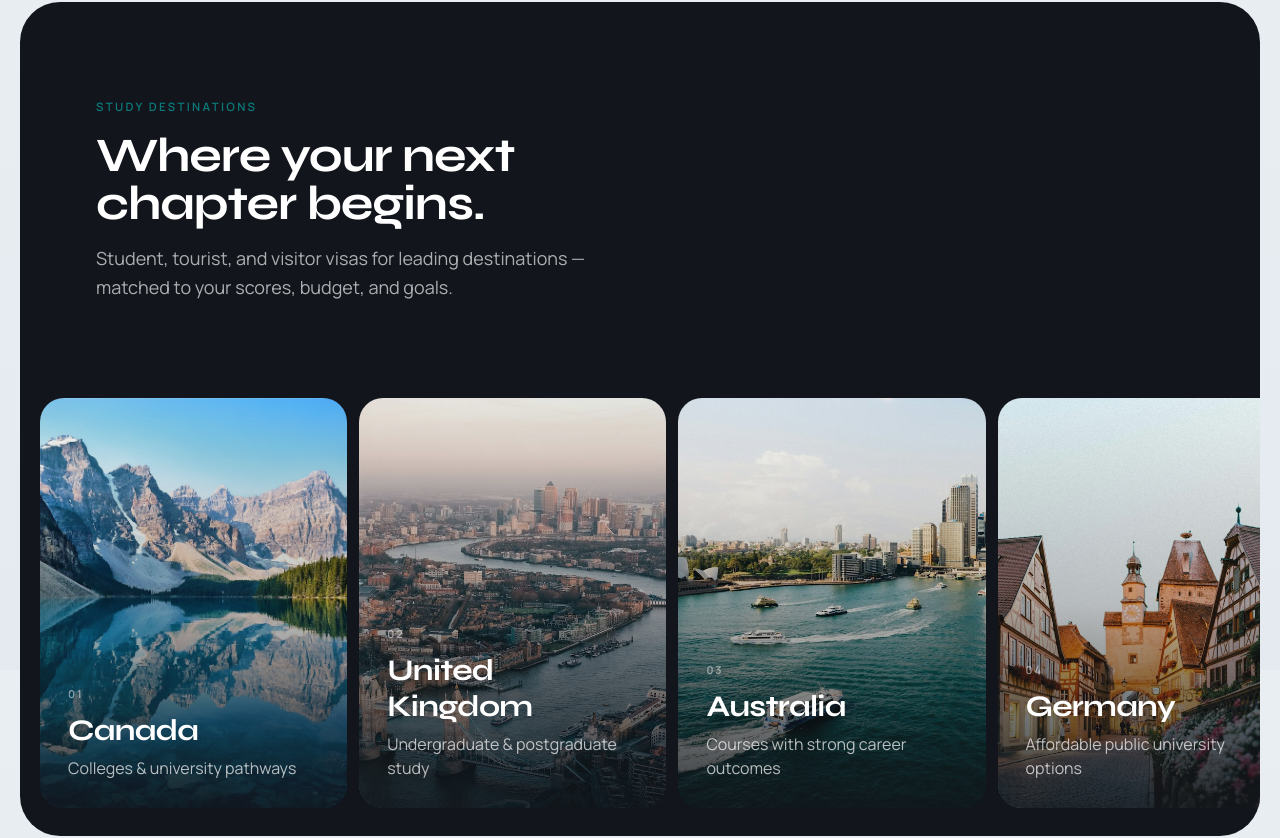
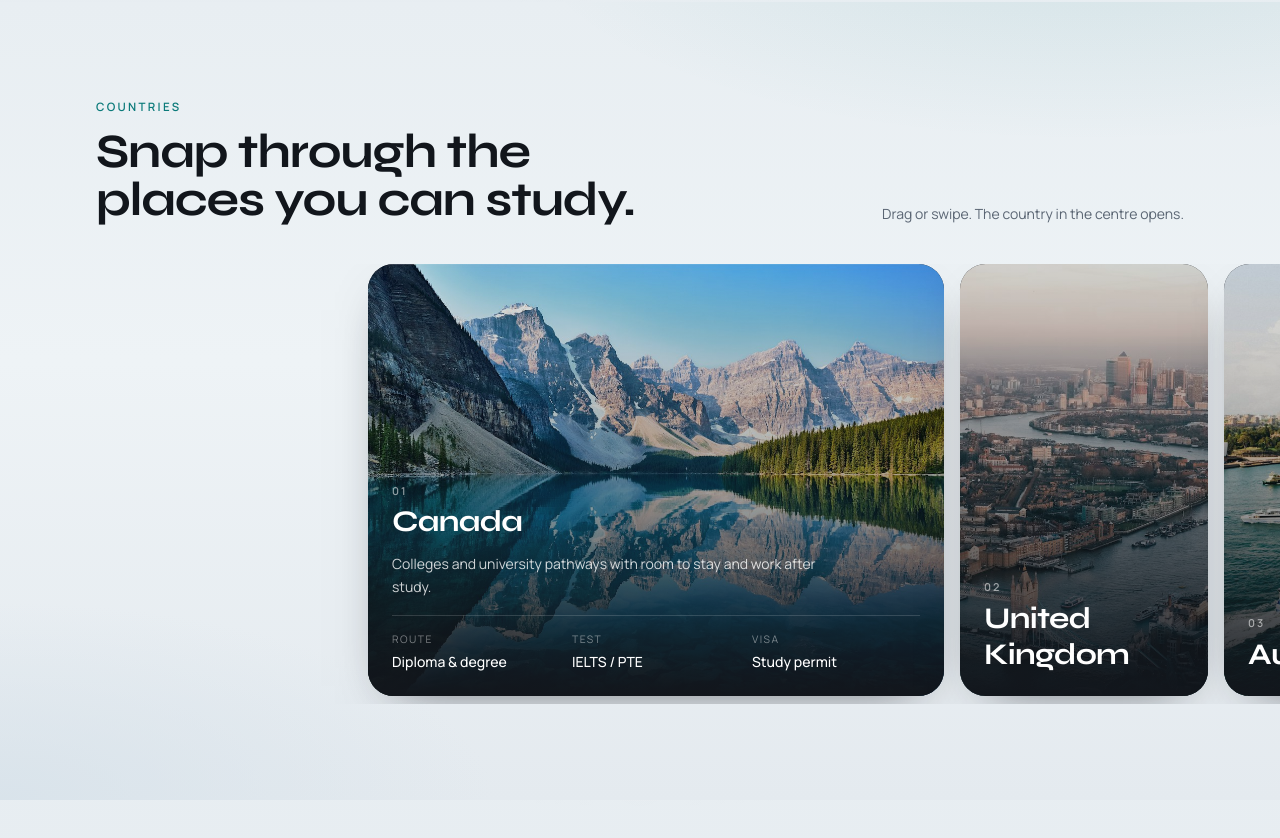
Before and after one commit to Abhi97shek/Sachman-Overseas-Website, a Next.js app: page / in a window 1280 px wide. Shown: the part 1730-2568 px from the top of the page. Built offline with nearby package versions, Linux system fonts and the light colour scheme.

Commit message:
Add sideways snap carousel for study countries
Cards scroll horizontally with CSS scroll snap and expand the centred
country, matching the AtoBeach gesture carousel.

Co-authored-by: abhi.kumar736 <abhi.kumar736@gmail.com>

```diff
--- a/src/app/globals.css
+++ b/src/app/globals.css
@@ -195,6 +195,84 @@
   }
 }
 
+.country-scroller {
+  scroll-snap-type: x mandatory;
+  scroll-padding-inline: max(1.25rem, calc(50% - 17rem));
+  padding-inline: max(1.25rem, calc(50% - 7.75rem));
+  scrollbar-width: none;
+  cursor: grab;
+  -webkit-overflow-scrolling: touch;
+}
+
+.country-scroller::-webkit-scrollbar {
+  display: none;
+}
+
+.country-scroller.is-dragging {
+  cursor: grabbing;
+  scroll-snap-type: none;
+  scroll-behavior: auto;
+}
+
+.country-snap {
+  container-type: scroll-state;
+  scroll-snap-align: center;
+  scroll-snap-stop: always;
+  flex: 0 0 auto;
+}
+
+.country-card {
+  width: 15.5rem;
+  height: 27rem;
+  transition:
+    width 0.55s cubic-bezier(0.22, 1, 0.36, 1),
+    transform 0.55s cubic-bezier(0.22, 1, 0.36, 1);
+}
+
+.country-meta {
+  max-height: 0;
+  opacity: 0;
+  overflow: hidden;
+  transform: translateY(0.6rem);
+  transition:
+    max-height 0.5s cubic-bezier(0.22, 1, 0.36, 1),
+    opacity 0.4s ease,
+    transform 0.5s cubic-bezier(0.22, 1, 0.36, 1),
+    margin-top 0.45s ease;
+}
+
+.country-snap.is-snapped .country-card {
+  width: min(36rem, 82vw);
+}
+
+.country-snap.is-snapped .country-meta {
+  max-height: 9rem;
+  opacity: 1;
+  margin-top: 0.9rem;
+  transform: none;
+}
+
+@supports (container-type: scroll-state) {
+  @container scroll-state(snapped: inline) {
+    .country-card {
+      width: min(36rem, 82vw);
+    }
+    .country-meta {
+      max-height: 9rem;
+      opacity: 1;
+      margin-top: 0.9rem;
+      transform: none;
+    }
+  }
+}
+
+@media (prefers-reduced-motion: reduce) {
+  .country-card,
+  .country-meta {
+    transition: none;
+  }
+}
+
 .bg-skywash {
   background:
     radial-gradient(ellipse 90% 55% at 85% -10%, rgba(11, 122, 122, 0.1), transparent 50%),
--- a/src/components/destinations.tsx
+++ b/src/components/destinations.tsx
@@ -1,90 +1,220 @@
+"use client";
+
 import Image from "next/image";
+import { useEffect, useRef } from "react";
 
 const destinations = [
   {
     name: "Canada",
-    focus: "Colleges & university pathways",
     image: "/images/canada.jpg",
+    focus: "Colleges and university pathways with room to stay and work after study.",
+    facts: [
+      { label: "Route", value: "Diploma & degree" },
+      { label: "Test", value: "IELTS / PTE" },
+      { label: "Visa", value: "Study permit" },
+    ],
   },
   {
     name: "United Kingdom",
-    focus: "Undergraduate & postgraduate study",
     image: "/images/uk.jpg",
+    focus: "Undergraduate and postgraduate study at universities across the UK.",
+    facts: [
+      { label: "Route", value: "UG & PG" },
+      { label: "Test", value: "IELTS / PTE" },
+      { label: "Visa", value: "Student visa" },
+    ],
   },
   {
     name: "Australia",
-    focus: "Courses with strong career outcomes",
     image: "/images/australia.jpg",
+    focus: "Courses built around strong career outcomes and post-study options.",
+    facts: [
+      { label: "Route", value: "VET & degrees" },
+      { label: "Test", value: "IELTS / PTE" },
+      { label: "Visa", value: "Subclass 500" },
+    ],
   },
   {
     name: "Germany",
-    focus: "Affordable public university options",
     image: "/images/germany.jpg",
+    focus: "Public universities with low tuition and clear academic pathways.",
+    facts: [
+      { label: "Route", value: "Public unis" },
+      { label: "Test", value: "IELTS / German" },
+      { label: "Visa", value: "Student visa" },
+    ],
   },
   {
     name: "New Zealand",
-    focus: "Quality education in a safe setting",
     image: "/images/nz.jpg",
+    focus: "Quality education in a safe setting, with practical course options.",
+    facts: [
+      { label: "Route", value: "Diplomas & degrees" },
+      { label: "Test", value: "IELTS / PTE" },
+      { label: "Visa", value: "Fee-paying student" },
+    ],
   },
   {
     name: "United States",
-    focus: "Universities across every major city",
     image: "/images/usa.jpg",
+    focus: "Universities across major cities, matched to your scores and budget.",
+    facts: [
+      { label: "Route", value: "UG & PG" },
+      { label: "Test", value: "IELTS / PTE" },
+      { label: "Visa", value: "F-1 student" },
+    ],
   },
 ];
 
 export function Destinations() {
+  const scrollerRef = useRef<HTMLDivElement>(null);
+
+  useEffect(() => {
+    const scroller = scrollerRef.current;
+    if (!scroller) return;
+
+    const cards = () =>
+      [...scroller.querySelectorAll<HTMLElement>("[data-country]")];
+
+    const markSnapped = () => {
+      const box = scroller.getBoundingClientRect();
+      const mid = box.left + box.width / 2;
+      let best: HTMLElement | null = null;
+      let bestDist = Infinity;
+      for (const card of cards()) {
+        const rect = card.getBoundingClientRect();
+        const dist = Math.abs(rect.left + rect.width / 2 - mid);
+        if (dist < bestDist) {
+          best = card;
+          bestDist = dist;
+        }
+      }
+      for (const card of cards()) {
+        card.classList.toggle("is-snapped", card === best);
+      }
+    };
+
+    let frame = 0;
+    const onScroll = () => {
+      cancelAnimationFrame(frame);
+      frame = requestAnimationFrame(markSnapped);
+    };
+
+    let dragging = false;
+    let startX = 0;
+    let startScroll = 0;
+    let moved = false;
+
+    const onPointerDown = (event: PointerEvent) => {
+      if (event.pointerType === "touch" || event.button !== 0) return;
+      dragging = true;
+      moved = false;
+      startX = event.clientX;
+      startScroll = scroller.scrollLeft;
+      scroller.classList.add("is-dragging");
+    };
+
+    const onPointerMove = (event: PointerEvent) => {
+      if (!dragging) return;
+      const delta = event.clientX - startX;
+      if (Math.abs(delta) > 6) moved = true;
+      scroller.scrollLeft = startScroll - delta;
+    };
+
+    const onPointerUp = () => {
+      if (!dragging) return;
+      dragging = false;
+      scroller.classList.remove("is-dragging");
+    };
+
+    const onClickCapture = (event: MouseEvent) => {
+      if (!moved) return;
+      event.preventDefault();
+      event.stopPropagation();
+      moved = false;
+    };
+
+    scroller.addEventListener("scroll", onScroll, { passive: true });
+    scroller.addEventListener("pointerdown", onPointerDown);
+    window.addEventListener("pointermove", onPointerMove);
+    window.addEventListener("pointerup", onPointerUp);
+    scroller.addEventListener("click", onClickCapture, true);
+    markSnapped();
+
+    return () => {
+      cancelAnimationFrame(frame);
+      scroller.removeEventListener("scroll", onScroll);
+      scroller.removeEventListener("pointerdown", onPointerDown);
+      window.removeEventListener("pointermove", onPointerMove);
+      window.removeEventListener("pointerup", onPointerUp);
+      scroller.removeEventListener("click", onClickCapture, true);
+    };
+  }, []);
+
   return (
-    <section id="destinations" className="px-3 pb-6 sm:px-4 md:px-5">
-      <div className="mx-auto overflow-hidden rounded-[1.75rem] bg-ink text-white sm:rounded-[2rem] md:rounded-[2.5rem]">
-        <div className="mx-auto max-w-6xl px-6 py-20 md:px-8 md:py-24">
+    <section id="destinations" className="overflow-hidden bg-skywash py-16 md:py-24">
+      <div className="mx-auto max-w-6xl px-6 md:px-8">
         <p className="text-[0.72rem] font-semibold tracking-[0.2em] text-tide uppercase">
-            Study destinations
+          Countries
         </p>
-          <h2 className="mt-4 max-w-xl font-display text-3xl font-bold tracking-tight sm:text-4xl md:text-5xl">
-            Where your next chapter begins.
+        <div className="mt-3 flex flex-col gap-3 sm:flex-row sm:items-end sm:justify-between">
+          <h2 className="max-w-xl font-display text-3xl font-bold tracking-tight text-ink sm:text-4xl md:text-5xl">
+            Snap through the places you can study.
           </h2>
-          <p className="mt-4 max-w-lg text-base leading-relaxed text-white/65 md:text-lg">
-            Student, tourist, and visitor visas for leading destinations —
-            matched to your scores, budget, and goals.
+          <p className="max-w-xs text-sm text-muted-foreground sm:text-right">
+            Drag or swipe. The country in the centre opens.
           </p>
         </div>
+      </div>
 
-        <div className="relative pb-3 sm:pb-4 lg:pb-5">
       <div
-            className="flex snap-x snap-mandatory gap-3 overflow-x-auto px-3 pb-2 sm:px-4 lg:px-5 [scrollbar-width:thin]"
-            style={{ WebkitOverflowScrolling: "touch" }}
+        ref={scrollerRef}
+        className="country-scroller mt-10 flex gap-4 overflow-x-auto pb-2"
+        aria-label="Study destinations"
       >
-            {destinations.map((place, i) => (
+        {destinations.map((place, index) => (
           <article
             key={place.name}
-                className="group relative aspect-[4/5] w-[min(78vw,20rem)] shrink-0 snap-center overflow-hidden rounded-[1.35rem] sm:aspect-[3/4] sm:w-[min(42vw,22rem)] sm:rounded-[1.5rem] md:w-[min(30vw,22rem)] lg:w-[min(24vw,22rem)]"
+            data-country={place.name}
+            className={`country-snap ${index === 0 ? "is-snapped" : ""}`}
           >
+            <div className="country-card relative overflow-hidden rounded-[1.6rem] bg-ink text-white shadow-[0_18px_50px_-28px_rgba(18,22,28,0.7)]">
               <Image
                 src={place.image}
-                  alt={`${place.name} skyline`}
+                alt={`${place.name}`}
                 fill
-                  className="object-cover transition-transform duration-[1.2s] ease-out group-hover:scale-[1.05]"
-                  sizes="(max-width: 640px) 78vw, (max-width: 1024px) 42vw, 24vw"
-                  priority={i < 2}
+                className="object-cover"
+                sizes="(max-width: 768px) 82vw, 36rem"
+                priority={index < 2}
               />
-                <div className="absolute inset-0 bg-gradient-to-t from-ink/85 via-ink/25 to-transparent" />
-                <div className="absolute inset-x-0 bottom-0 p-6 md:p-7">
-                  <span className="text-[0.68rem] font-semibold tracking-[0.18em] text-white/50 uppercase">
-                    {String(i + 1).padStart(2, "0")}
-                  </span>
-                  <h3 className="mt-2 font-display text-2xl font-bold tracking-tight md:text-3xl">
+              <div className="absolute inset-0 bg-gradient-to-t from-ink via-ink/35 to-ink/10" />
+              <div className="absolute inset-x-0 bottom-0 p-5 md:p-6">
+                <p className="text-[0.68rem] font-semibold tracking-[0.18em] text-white/55 uppercase">
+                  {String(index + 1).padStart(2, "0")}
+                </p>
+                <h3 className="mt-1 font-display text-3xl font-bold tracking-tight">
                   {place.name}
                 </h3>
-                  <p className="mt-2 max-w-xs text-sm text-white/70 md:text-base">
+                <div className="country-meta">
+                  <p className="max-w-md text-sm leading-relaxed text-white/80">
                     {place.focus}
                   </p>
+                  <dl className="mt-4 grid grid-cols-3 gap-3 border-t border-white/15 pt-4">
+                    {place.facts.map((fact) => (
+                      <div key={fact.label}>
+                        <dt className="text-[0.65rem] tracking-[0.14em] text-white/45 uppercase">
+                          {fact.label}
+                        </dt>
+                        <dd className="mt-1 text-sm font-medium">{fact.value}</dd>
+                      </div>
+                    ))}
+                  </dl>
+                </div>
+              </div>
             </div>
           </article>
         ))}
       </div>
-        </div>
-      </div>
     </section>
   );
 }
```
Lines whose indentation alone changed are shown as unchanged.
